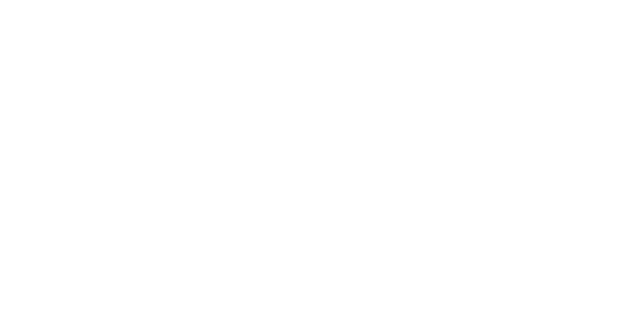
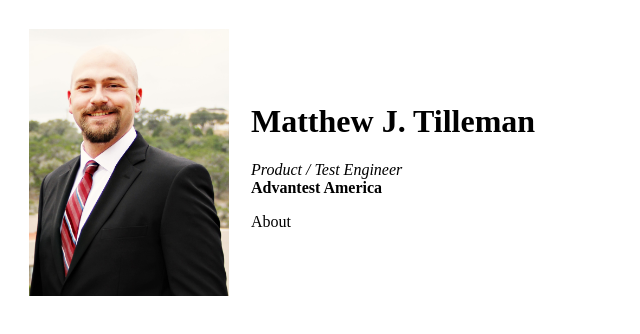
Before and after one commit to mtillem/cv, a plain HTML site: page home.html in a window 1280 px wide. Shown: the whole page, without its empty margins (0-640 px from the left). Drawn offline with Linux system fonts and the light colour scheme.

Commit message:
Add files via upload
File formatting / indent of tabs
Change profile image size.

```diff
--- a/home.html
+++ b/home.html
@@ -8,22 +8,22 @@
 	</head>
 
 	<body>
+		<table cellspacing="20">
+			<tbody>
+				<tr>
+					<td>
+						<img src="./img/Matthew.jpg" width="200" alt="Matthew Tilleman profile picture">
+					</td>
+					<td>
+						<h1>Matthew J. Tilleman</h1>
+						<p><em>Product / Test Engineer</em><br>
+						<strong>Advantest America</strong></p>
+						<p>About</p>
+					</td>
+				</tr>
+			</tbody>
+		</table>
 <!--
-    <table cellspacing="20">
-        <tbody><tr>
-            <td><img src="./img/Matthew.jpg" alt="Matthew Tilleman profile picture"></td>
-            <td><h1>Paul D. Bourret</h1>
-                <p><em>Technical Manager, Aircraft Glazing</em><br>
-                <strong>Roehm America LLC</strong></p>
-                <p>Originally from Providence, RI, I moved to Maine in 1983 to start working at Cyro Industries.
-                    At the time, this was a 50/50 partnership company between Rohm GmbH and American Cyanamid.
-                    My first position was as a night shift supervisor in a continuous acrylic polymerization operation.
-                    Since that time, I have had a number of positions within the company from production management,
-                    technical management to sales technical support.  Also in that time the company has evolved from
-                    Cyro Industries to Evonik Cyro LLC to Roehm America LLC.</p>
-                <p>I am currently learning Python programming and web development.</p></td>
-        </tr>
-    </tbody></table>
 <hr>
 <h3>Education</h3>
 <ul>
```
Lines whose indentation alone changed are shown as unchanged.
